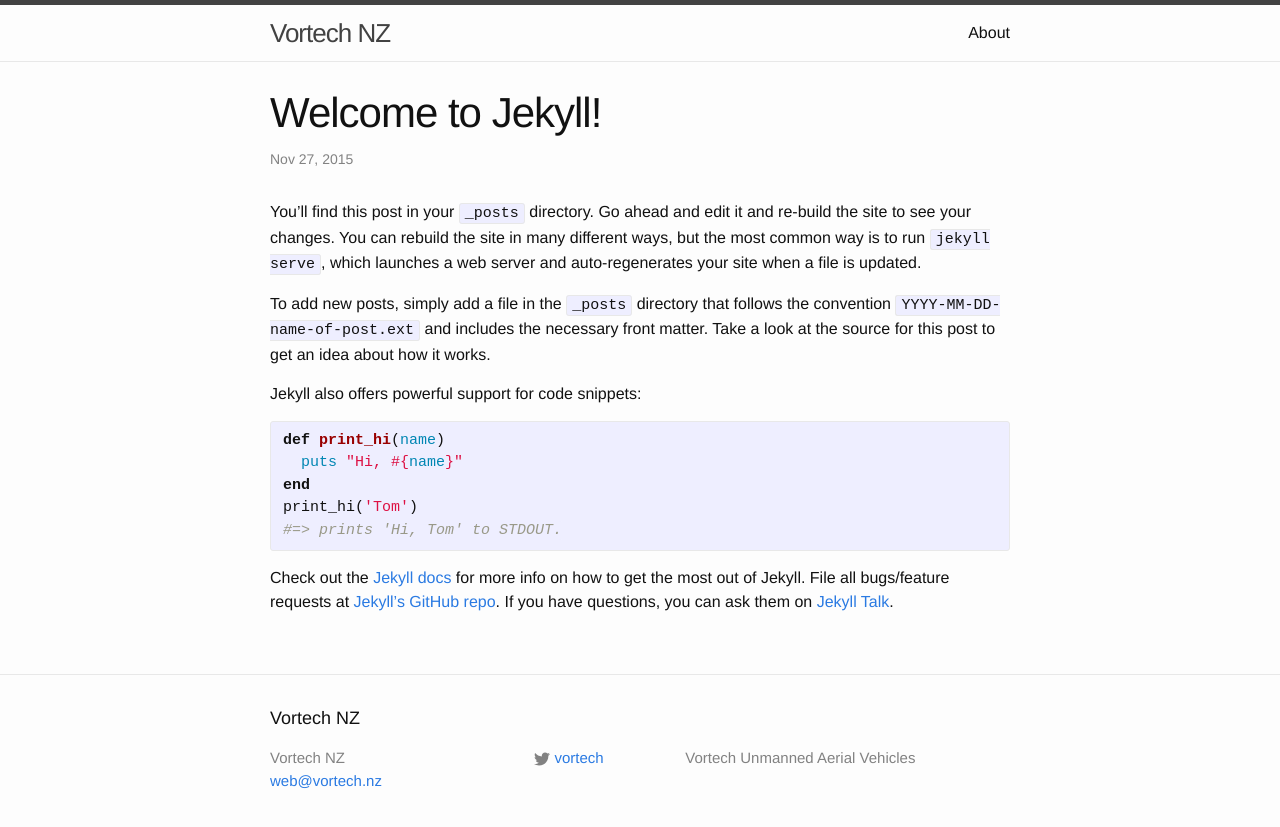
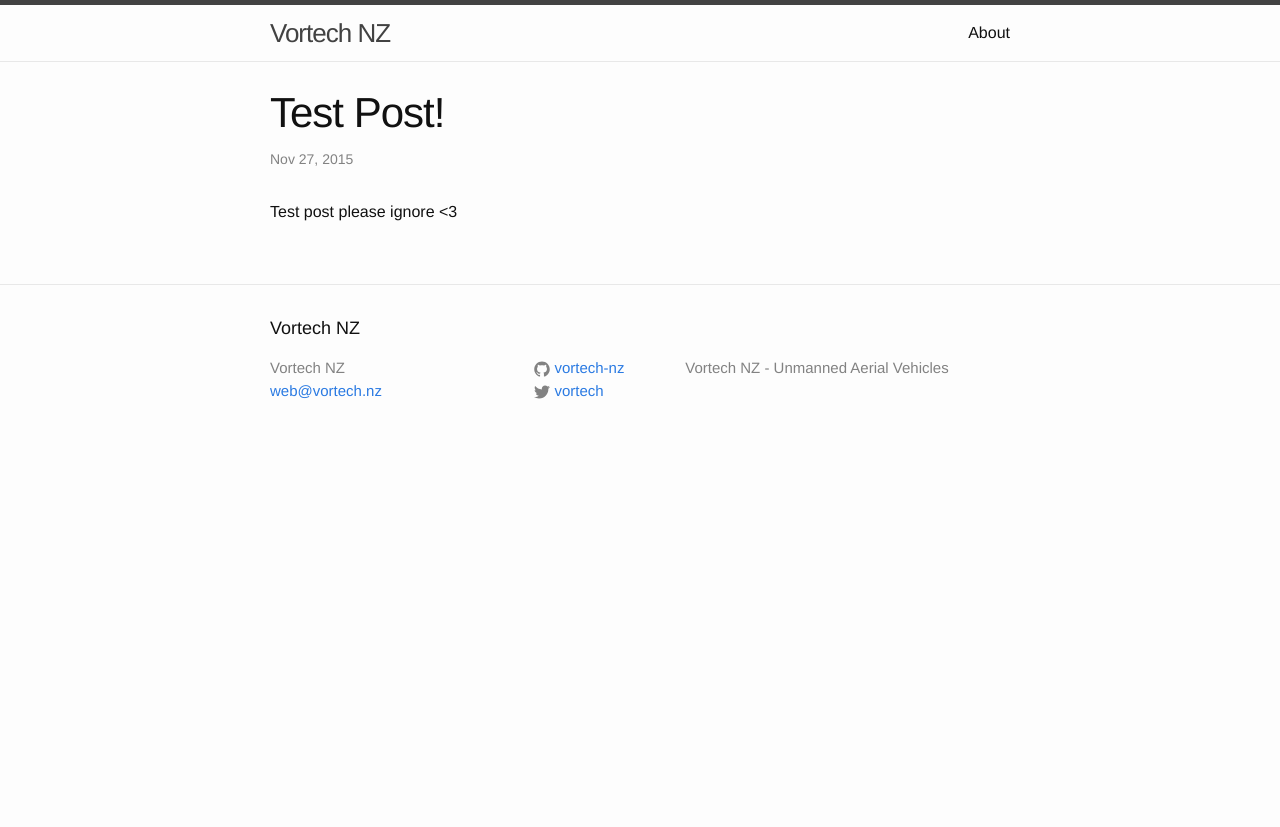
Before and after one commit to vortec-nz/vortec-nz.github.io, a Jekyll site: the page built from _posts/2015-11-27-welcome-to-jekyll.markdown, in a window 1280 px wide. Shown: the top 827 px of the page. Built offline with Jekyll 4.4.1, drawn with Linux system fonts in a browser that asks for light colours.

Commit message:
Playing with site

```diff
--- a/_config.yml
+++ b/_config.yml
@@ -9,10 +9,11 @@
 title: Vortech NZ
 email: web@vortech.nz
 description: > # this means to ignore newlines until "baseurl:"
-  Vortech Unmanned Aerial Vehicles
+  Vortech NZ - Unmanned Aerial Vehicles
 baseurl: "" # the subpath of your site, e.g. /blog
 url: "http://vortech.nz" # the base hostname & protocol for your site
 twitter_username: vortech
+github_username: vortech-nz
 
 # Build settings
 markdown: kramdown
--- a/_posts/2015-11-27-welcome-to-jekyll.markdown
+++ b/_posts/2015-11-27-welcome-to-jekyll.markdown
@@ -1,25 +1,7 @@
 ---
 layout: post
-title:  "Welcome to Jekyll!"
+title:  "Test Post!"
 date:   2015-11-27 18:19:25 +1300
-categories: jekyll update
+categories: test
 ---
-You’ll find this post in your `_posts` directory. Go ahead and edit it and re-build the site to see your changes. You can rebuild the site in many different ways, but the most common way is to run `jekyll serve`, which launches a web server and auto-regenerates your site when a file is updated.
-
-To add new posts, simply add a file in the `_posts` directory that follows the convention `YYYY-MM-DD-name-of-post.ext` and includes the necessary front matter. Take a look at the source for this post to get an idea about how it works.
-
-Jekyll also offers powerful support for code snippets:
-
-{% highlight ruby %}
-def print_hi(name)
-  puts "Hi, #{name}"
-end
-print_hi('Tom')
-#=> prints 'Hi, Tom' to STDOUT.
-{% endhighlight %}
-
-Check out the [Jekyll docs][jekyll-docs] for more info on how to get the most out of Jekyll. File all bugs/feature requests at [Jekyll’s GitHub repo][jekyll-gh]. If you have questions, you can ask them on [Jekyll Talk][jekyll-talk].
-
-[jekyll-docs]: http://jekyllrb.com/docs/home
-[jekyll-gh]:   https://github.com/jekyll/jekyll
-[jekyll-talk]: https://talk.jekyllrb.com/
+Test post please ignore <3
```
Also changed, not shown: about.md (+3 -1 lines).
